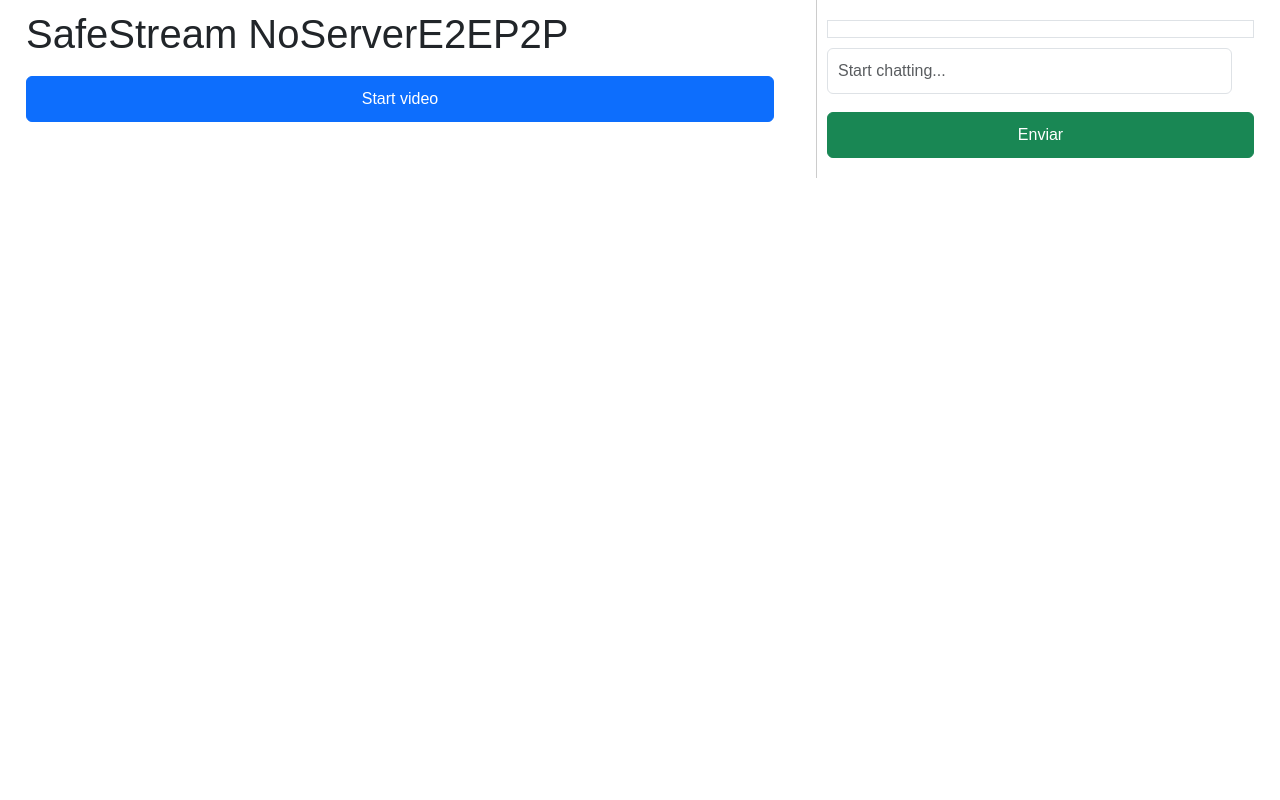
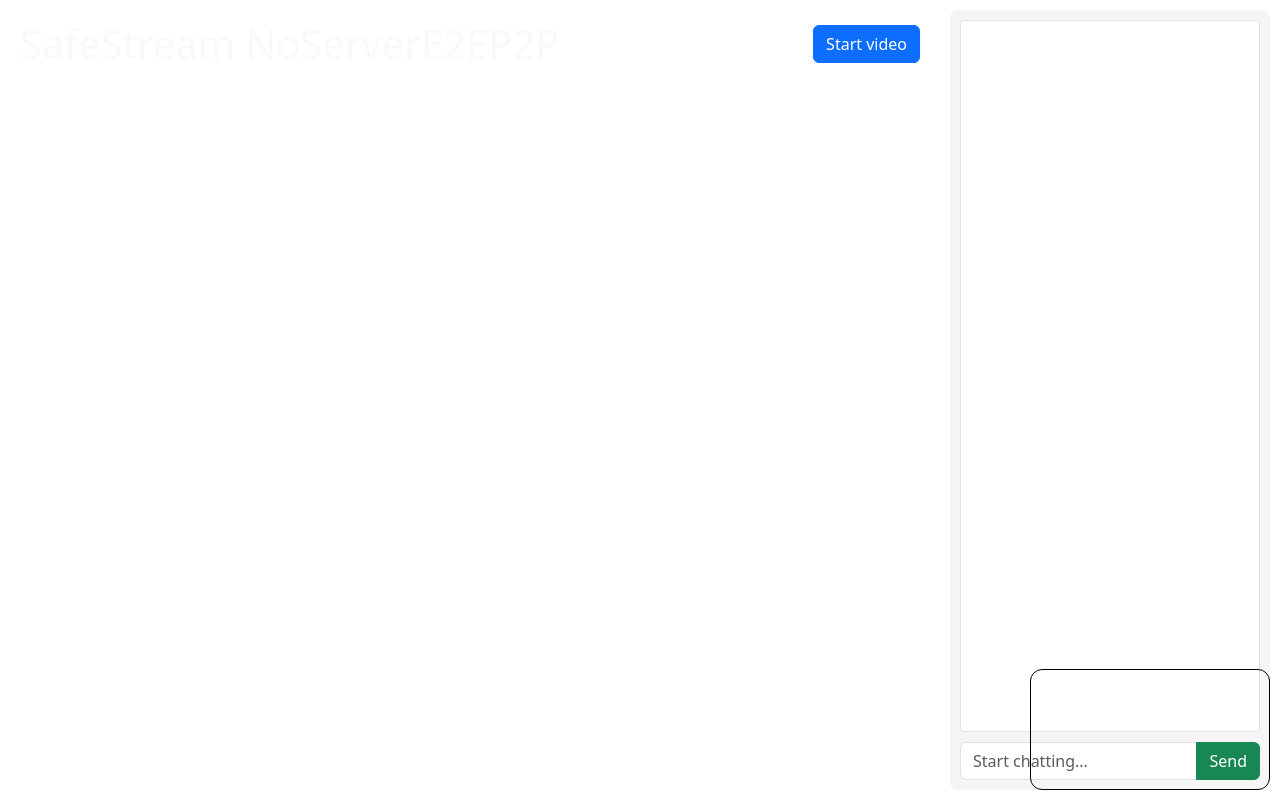
Before and after one commit to adrialfonso/safestream, a website: page public/index.html in a window 1280 px wide. Drawn offline with nearby package versions, Linux system fonts and the light colour scheme; no server answers.

Commit message:
Refactor layout and styling for video and chat components

```diff
--- a/public/index.html
+++ b/public/index.html
@@ -1,33 +1,38 @@
 <!DOCTYPE html>
 <html lang="en">
 <head>
-
   <meta charset="UTF-8">
   <meta name="viewport" content="width=device-width, initial-scale=1.0">
   <title>SafeStream NoServerE2EP2P</title>
   <link href="https://cdn.jsdelivr.net/npm/bootstrap@5.3.0-alpha1/dist/css/bootstrap.min.css" rel="stylesheet">
   <link rel="stylesheet" href="styles.css">
-
 </head>
 <body>
 
-  <div id="video-container" class="container">
-    <h1>SafeStream NoServerE2EP2P</h1>
+<div class="main-container">
+
+  <div id="video-container">
+    <div class="d-flex justify-content-between align-items-center mb-3">
+      <h1 class="text-light mb-0">SafeStream NoServerE2EP2P</h1>
       <button id="start-btn" class="btn btn-primary">Start video</button>
-    <video id="localVideo" autoplay muted class="remote-video" style="display:none;"></video>
-    <div id="remoteVideos" class="row row-cols-2 row-cols-md-3 row-cols-lg-4">
+    </div>
+
+    <div id="remoteVideos">
+    </div>
+    <video id="localVideo" autoplay muted></video>
+  </div>
+
+  <div id="chat-container">
+    <div id="chat" class="border p-2"></div>
+    <div class="input-group">
+      <input type="text" id="message" placeholder="Start chatting..." class="form-control">
+      <button id="send-btn" class="btn btn-success">Send</button>
     </div>
   </div>
-
-  <div id="chat-container" class="container">
-    <div id="chat" class="border p-2"></div>
-    <input type="text" id="message" placeholder="Start chatting..." class="form-control mb-2">
-    <button id="send-btn" class="btn btn-success">Enviar</button>
 </div>
 
 <script src="/socket.io/socket.io.js"></script>
 <script src="app.js"></script>
-
 <script src="https://cdn.jsdelivr.net/npm/@popperjs/core@2.11.6/dist/umd/popper.min.js"></script>
 <script src="https://cdn.jsdelivr.net/npm/bootstrap@5.3.0-alpha1/dist/js/bootstrap.min.js"></script>
 
--- a/public/styles.css
+++ b/public/styles.css
@@ -1,54 +1,81 @@
 body {
+    margin: 0;
+    height: 100vh;
+    overflow: hidden;
+}
+
+.main-container {
     display: flex;
-    flex-direction: row;
-    justify-content: space-between;
-    margin: 0;
-    padding: 0;
-    font-family: Arial, sans-serif;
+    height: 100vh;
+    padding: 10px;
+    gap: 20px;
 }
 
 #video-container {
+    flex: 3;
     display: flex;
     flex-direction: column;
-    width: 60%;
+    height: 100%;
+    background: #ffffff;
+    border-radius: 8px;
     padding: 10px;
-    overflow-y: auto;
 }
 
-video {
-    width: 50%;
-    margin: 10px 0;
+#remoteVideos {
+    flex: 1;
+    display: grid;
+    grid-template-columns: repeat(auto-fit, minmax(300px, 1fr));
+    gap: 10px;
+    place-items: center;
+    max-width: 100%;
+    padding: 0 5%;
+}
+
+.remote-video-container {
+    width: 100%;
+    max-width: 400px;
+    aspect-ratio: 16/9;
+    background: #ffffff;
+    border-radius: 8px;
+    overflow: hidden;
 }
 
 .remote-video {
-    max-width: 100%;
-    border: 1px solid #ccc;
-    margin-bottom: 10px;
+    width: 100%;
+    height: 100%;
+    object-fit: contain;
+    border-radius: 12px;
+}
+
+#localVideo {
+    position: absolute;
+    bottom: 10px;
+    right: 10px;
+    width: 20%;
+    min-width: 160px;
+    max-width: 240px;
+    border: 1px solid #000000;
+    border-radius: 8px;
+    z-index: 2;
+    border-radius: 12px;
+    object-fit: contain;
 }
 
 #chat-container {
+    flex: 1;
+    max-width: 700px;
     display: flex;
     flex-direction: column;
-    width: 35%;
+    background: #f5f5f5;
+    border-radius: 8px;
     padding: 10px;
-    border-left: 1px solid #ccc;
-}
-
-#start-btn, #send-btn {
-    padding: 10px;
-    margin: 10px 0;
 }
 
 #chat {
-    flex-grow: 1;
-    margin: 10px 0;
-    border: 1px solid #ccc;
-    padding: 10px;
-    overflow-y: scroll;
-}
-
-#message {
-    width: calc(100% - 22px);
+    flex: 1;
+    overflow: auto;
+    background: white;
+    border-radius: 4px;
     padding: 10px;
     margin-bottom: 10px;
 }
```
Lines whose indentation alone changed are shown as unchanged.
